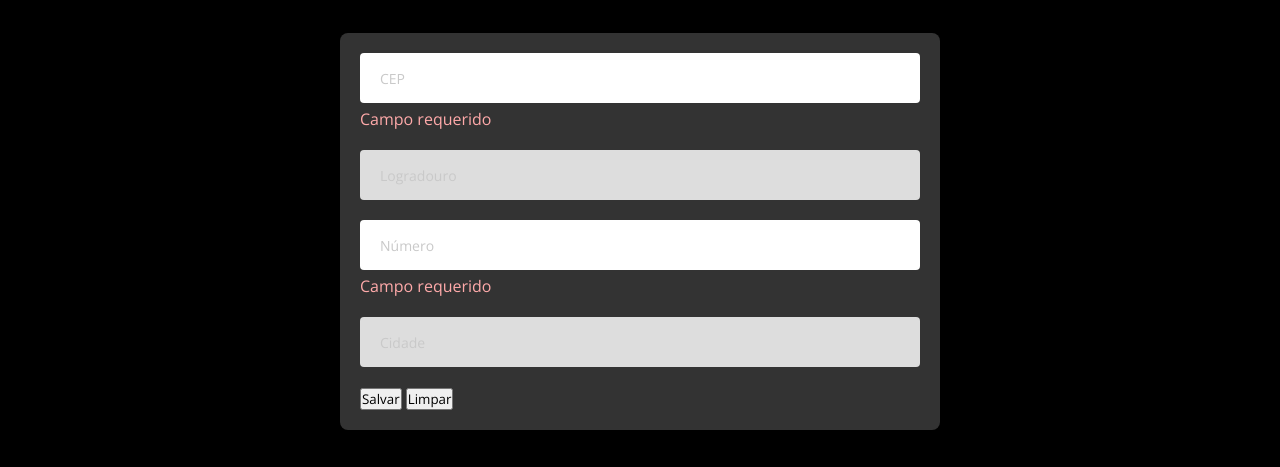
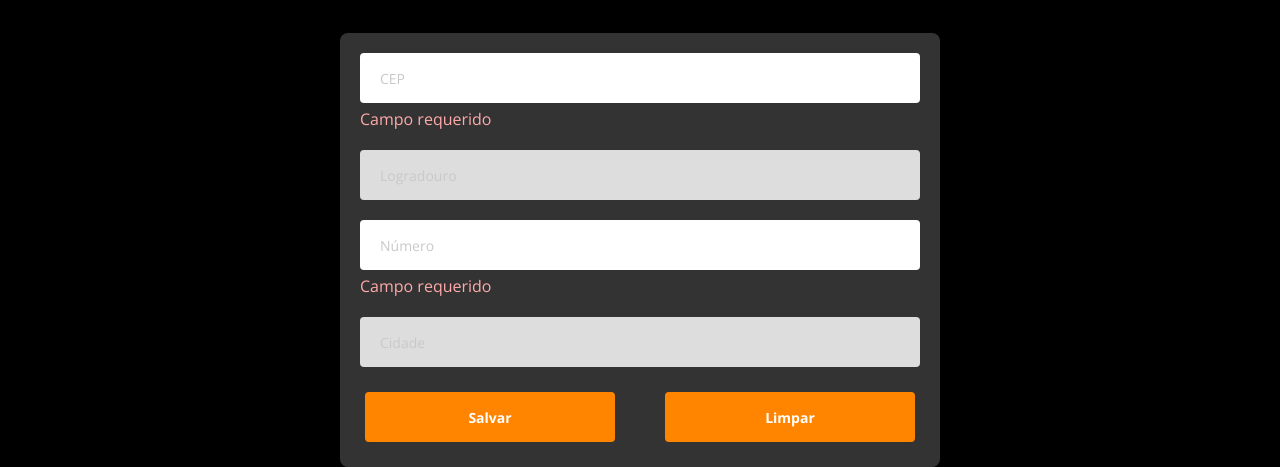
Before and after one commit to fbpzrl/javascript, a plain HTML site: page DevSuperior/nivelamento-javascript/23 - Projeto DSViaCEP/index.html in a window 1280 px wide. Shown: the part 87-554 px from the top of the page. Drawn offline with nearby package versions, Linux system fonts and the light colour scheme.

Commit message:
Estilizando os botões

```diff
--- a/DevSuperior/nivelamento-javascript/23 - Projeto DSViaCEP/css/styles.css
+++ b/DevSuperior/nivelamento-javascript/23 - Projeto DSViaCEP/css/styles.css
@@ -80,3 +80,20 @@ html, body {
 .form-input:disabled {
     background-color: #ddd;
 }
+
+.btn-container {
+    display: flex;
+    justify-content: space-between;
+}
+
+.btn {
+    width: 250px;
+    height: 50px;
+    background-color: #ff8400;
+    border: 0;
+    border-radius: 4px;
+    color: #fff;
+    font-weight: bold;
+    font-size: 14px;
+    margin: 5px;
+}
--- a/DevSuperior/nivelamento-javascript/23 - Projeto DSViaCEP/index.html
+++ b/DevSuperior/nivelamento-javascript/23 - Projeto DSViaCEP/index.html
@@ -48,9 +48,9 @@
                         <input type="text" name="city" id="city" class="form-input" placeholder="Cidade" disabled>
                     </div>
 
-                    <div>
-                        <button type="submit">Salvar</button>
-                        <button>Limpar</button>
+                    <div class="btn-container">
+                        <button class="btn" type="submit">Salvar</button>
+                        <button class="btn">Limpar</button>
                     </div>
                 </form>
             </div>
```
